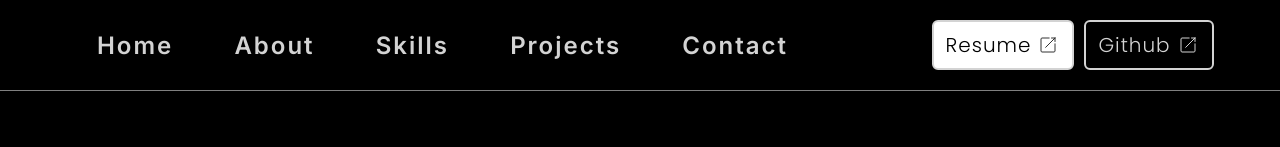
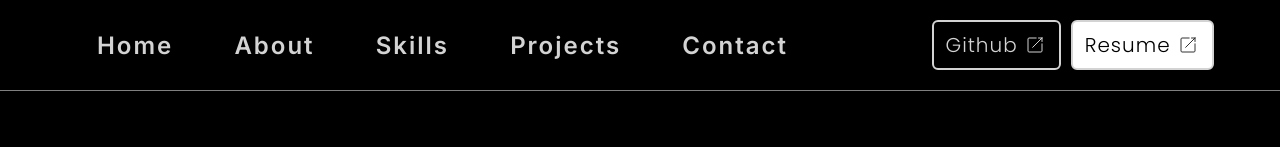
Before and after one commit to Dipanshu-Singh-Dev/Dipanshu-Singh-Dev.github.io, a React (Vite) app: page / in a window 1280 px wide. Shown: the top 147 px of the page. Built offline with nearby package versions, Linux system fonts and the light colour scheme.

Commit message:
fixed : unmatching black & white buttons

```diff
--- a/src/components/Navbar/Navbar.jsx
+++ b/src/components/Navbar/Navbar.jsx
@@ -34,13 +34,13 @@ const Navbar = () => {
         </a>
       </div>
       <div className={styles.buttonsContainer}>
+        <BlackButton external text="Github" />
         <WhiteButton
           external
           id="resume-button-1"
           className="nav-link resume"
           text="Resume"
         />
-        <BlackButton external text="Github" />
       </div>
     </nav>
   );
```
